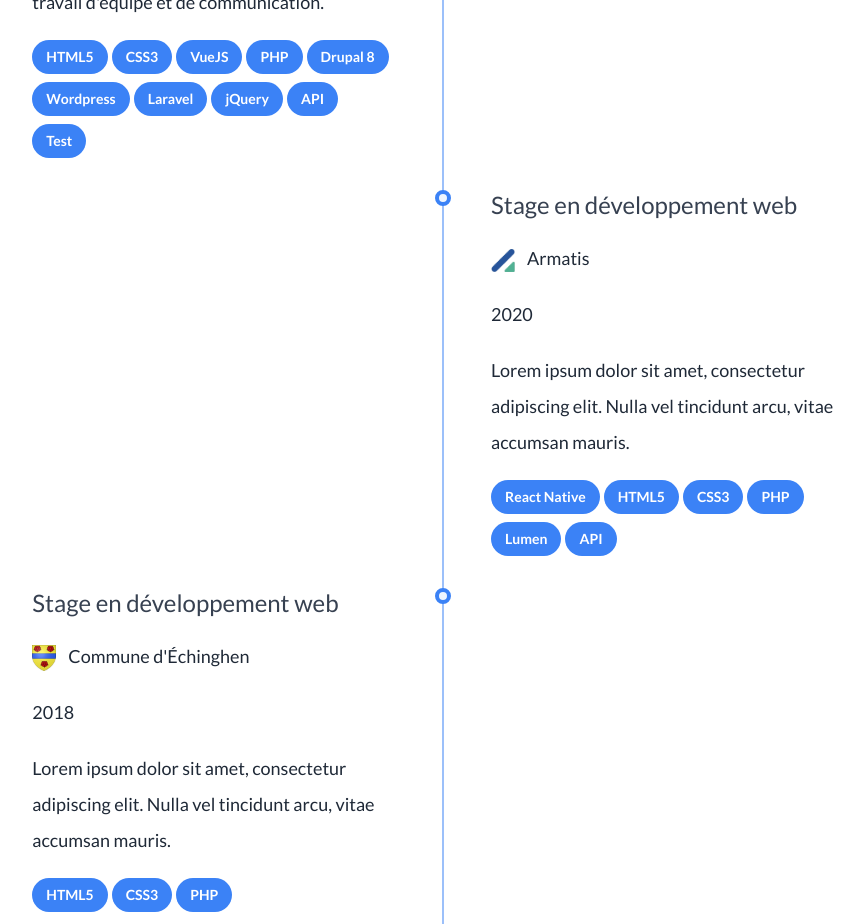
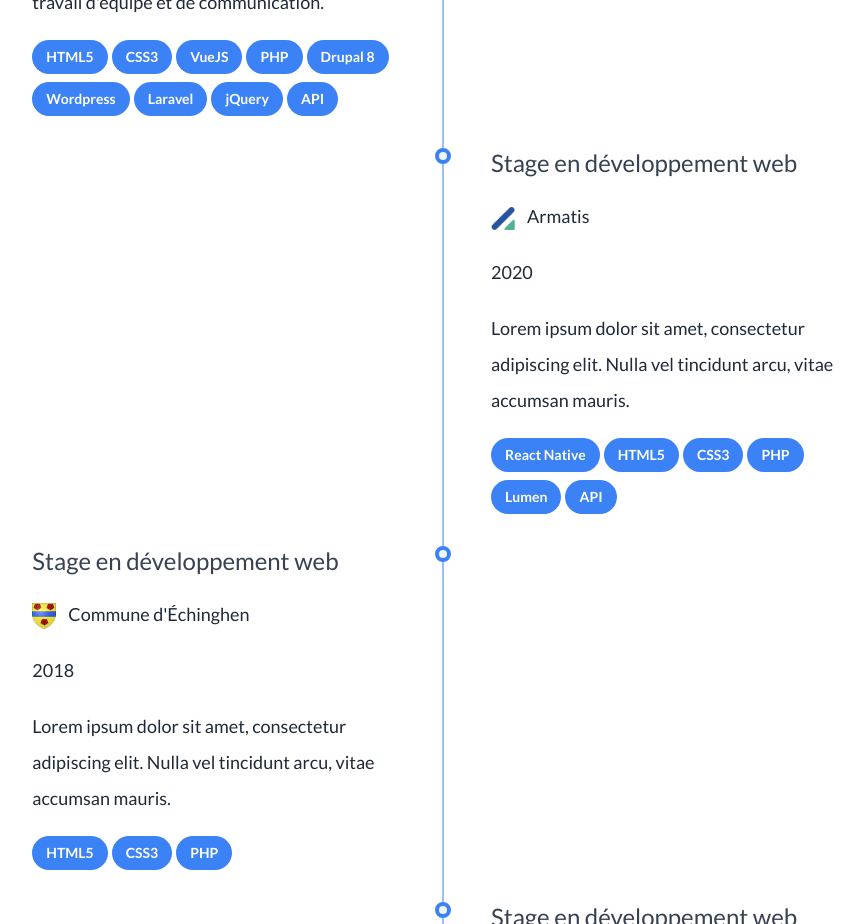
Before and after one commit to gcazin/portfolio, a Vue app: page / in a window 1280 px wide. Shown: the part 2580-3504 px from the top of the page, without its empty margins (197-1061 px from the left). Built offline with nearby package versions, Linux system fonts and the light colour scheme.

Commit message:
fix(views): remove skills from list

```diff
--- a/src/views/Home.vue
+++ b/src/views/Home.vue
@@ -86,7 +86,7 @@
                 company="Diatem"
                 period="Nov. 2020 - Nov. 2022"
                 description="Utilisation de VueJS pour créer des interfaces utilisateur interactives et réactives, Drupal 8 pour construire des sites web à l'aide de son système de gestion de contenu (CMS) et Wordpress 5 pour mettre en œuvre des fonctionnalités avancées et personnalisées sur des sites web. Au cours de cette expérience, j'ai acquis une solide connaissance de ces technologies et j'ai également développé des compétences en matière de travail d'équipe et de communication."
-                :technologies="['HTML5', 'CSS3', 'VueJS', 'PHP', 'Drupal 8', 'Wordpress', 'Laravel', 'jQuery', 'API', 'Test']"
+                :technologies="['HTML5', 'CSS3', 'VueJS', 'PHP', 'Drupal 8', 'Wordpress', 'Laravel', 'jQuery', 'API']"
             />
             <ExperienceCard
                 image="armatis.png"
```
